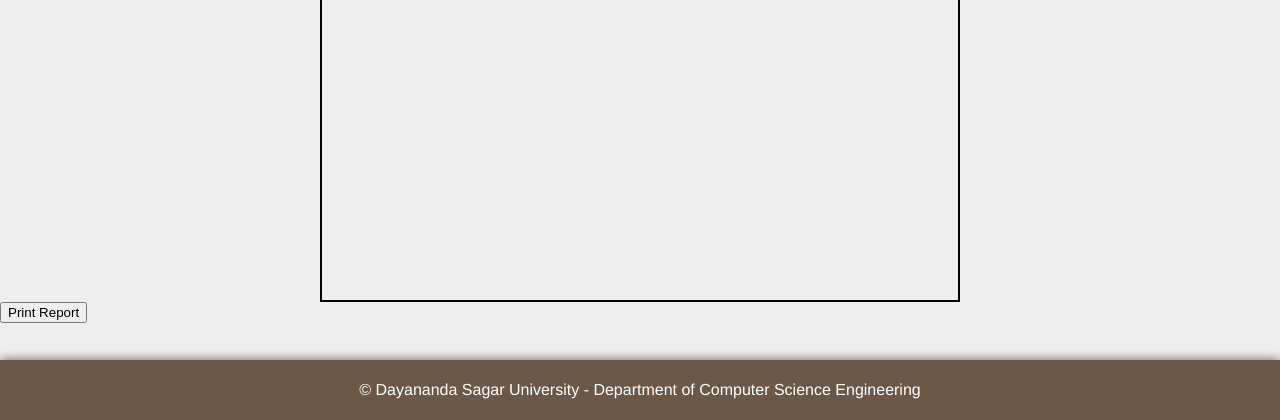
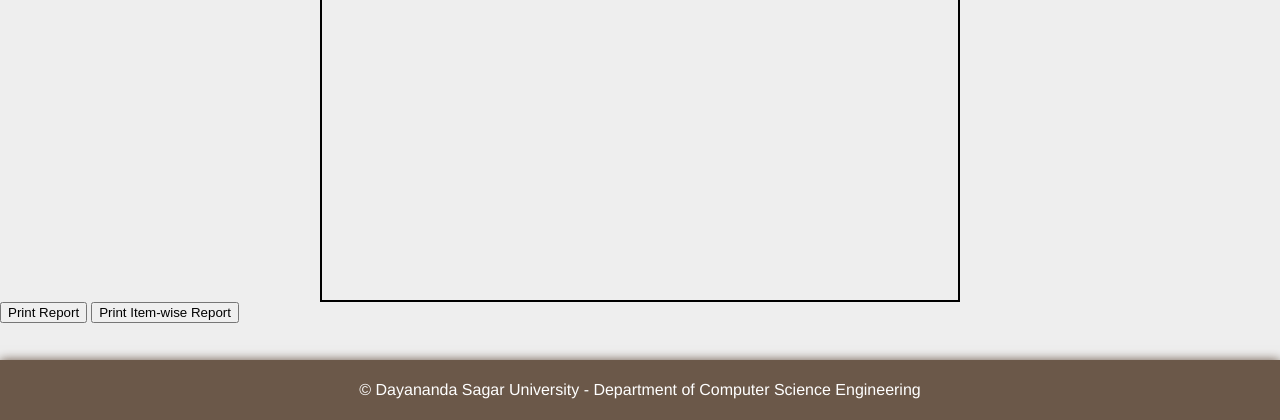
Before and after one commit to NuthanB/BillingSystem, a Flask app: page /report in a window 1280 px wide. Shown: the part 380-800 px from the top of the page. Run offline with Flask 3, Linux system fonts and the light colour scheme; data that the repository does not hold is empty; some libraries are stand-ins or nearby versions.

Commit message:
3 types of printing: token, bill-wise and item-wise

```diff
--- a/app/static/css/style.css
+++ b/app/static/css/style.css
@@ -536,13 +536,13 @@ h3 {
   margin-bottom: 0.8vh;
 }
 
-#expand-report,
-#expand-filter {
+.expand-bill {
   font-size: 1.2rem;
   font-weight: 900;
   padding: 5px;
   margin-left: 2px;
   border: none;
+  cursor: pointer;
 }
 
 .bill-report form {
--- a/app/templates/filtered_bills.html
+++ b/app/templates/filtered_bills.html
@@ -20,7 +20,7 @@ block content %}
           <td>{{ bill.bill_date_time.strftime('%d-%m-%Y | %H:%M ') }}</td>
           <td>{{ bill.total }}</td>
           <td>
-            <button id="expand-filter" class="expand-bill">+</button>
+            <button class="expand-bill">+</button>
           </td>
           <td
             class="bill-details"
@@ -44,10 +44,10 @@ block content %}
         console.log(billId, details);
         if (details.style.display === "none") {
           fetchBillDetails(billId, details); // Fetch and display details
-          document.getElementById("expand-filter").textContent = "-";
+          button.textContent = "-";
         } else {
           details.style.display = "none"; // Hide details
-          document.getElementById("expand-filter").textContent = "+";
+          button.textContent = "+";
         }
       });
     });
--- a/app/templates/report.html
+++ b/app/templates/report.html
@@ -34,7 +34,7 @@ block content %}
               class="fa-solid fa-print"
               onclick="sendToPrint({{ bill.id }})"
             ></i>
-            <button id="expand-report" class="expand-bill">+</button>
+            <button class="expand-bill">+</button>
           </td>
           <td
             class="bill-details"
@@ -47,6 +47,7 @@ block content %}
     </table>
   </div>
   <button onclick="print_reports()">Print Report</button>
+  <button onclick="print_item_reports()">Print Item-wise Report</button>
 </section>
 <script>
   function sendToPrint(billId) {
@@ -58,6 +59,10 @@ block content %}
     window.location.href = "/print-report";
   }
 
+  function print_item_reports() {
+    window.location.href = "/print-item-report";
+  }
+
   document.addEventListener("DOMContentLoaded", function () {
     const expandButtons = document.querySelectorAll(".expand-bill");
     expandButtons.forEach(function (button) {
@@ -67,10 +72,10 @@ block content %}
         console.log(billId, details);
         if (details.style.display === "none") {
           fetchBillDetails(billId, details); // Fetch and display details
-          document.getElementById("expand-report").textContent = "-";
+          button.textContent = "-";
         } else {
           details.style.display = "none"; // Hide details
-          document.getElementById("expand-report").textContent = "+";
+          button.textContent = "+";
         }
       });
     });
--- a/app/views.py
+++ b/app/views.py
@@ -343,8 +343,13 @@ def print_bill(bill_id):
 def print_report():
     print("Printing...")
     bill = Bill.query.all()
+    return render_template('report_print.html', bills=bill, items=[])
+
+@app.route("/print-item-report")
+def print_item_report():
+    print("Printing...")
     bill_items = BillItem.query.all()
-    return render_template('report_print.html', bills=bill, bill_items=bill_items)
+    return render_template('report_print.html', bills=[], items=bill_items)
 
 
 @app.route("/contact")
```
Also changed, not shown: app/templates/report_print.html (+17 -2 lines).
